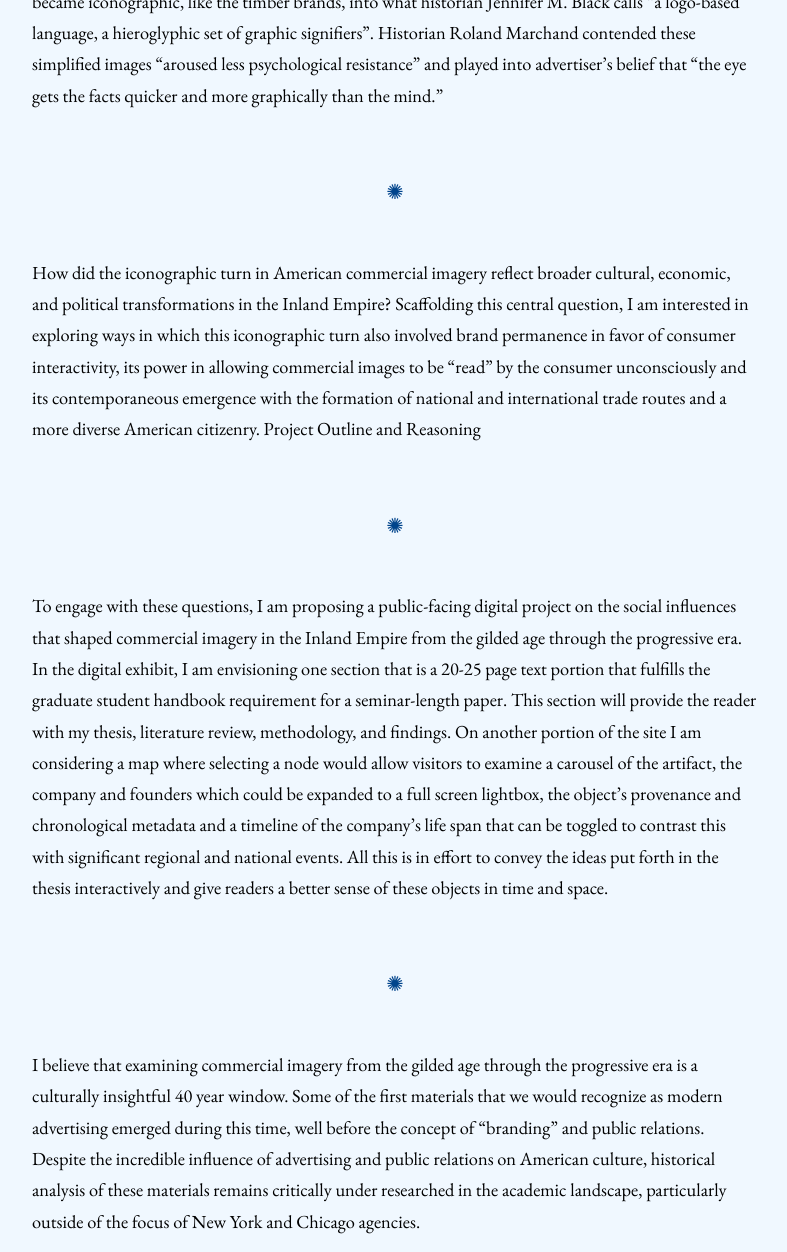
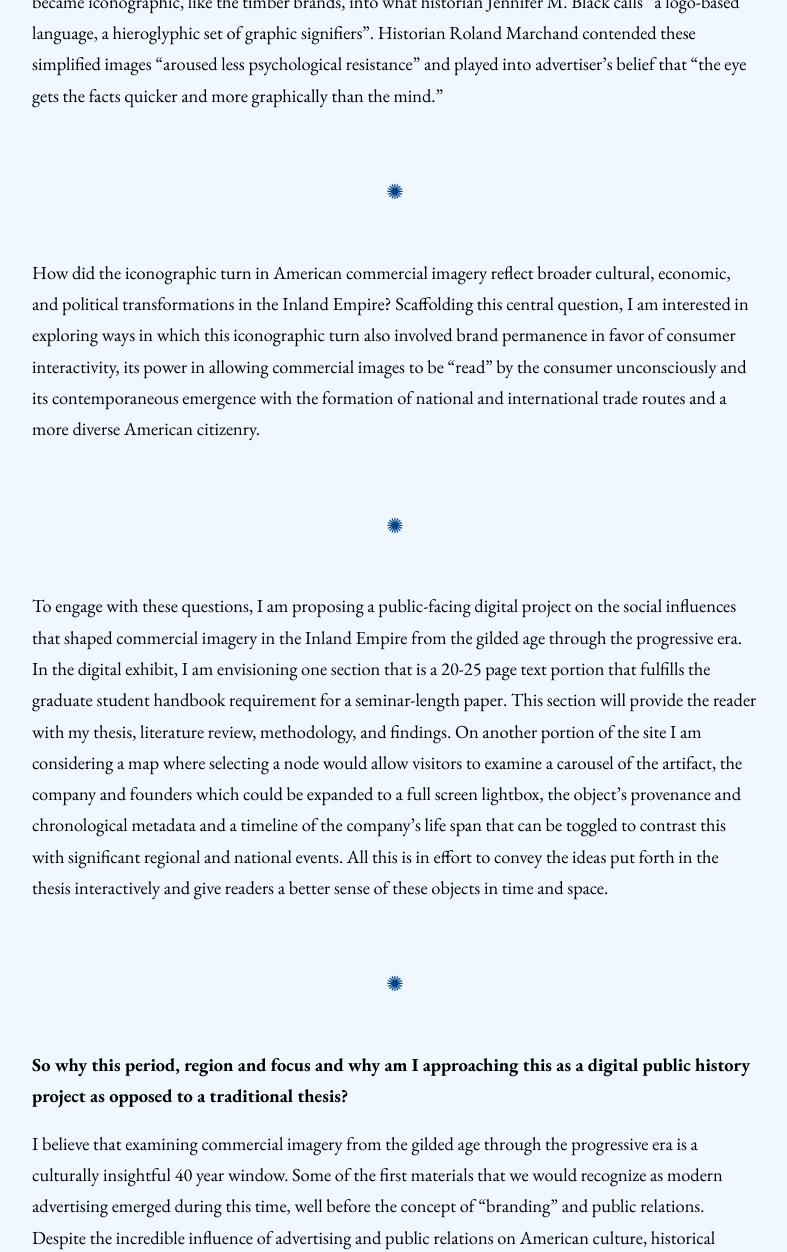
Before and after one commit to aweymo-ui/thesis, a Jekyll site: the page built from content/2_presentation.md, in a window 1280 px wide and 1400 px high, scrolled down 884 px, cut to the strip 0-1252 px from the top of the window. Shown: the whole strip, without its empty margins (245-1032 px from the left). Built offline with Jekyll 4.4.1, drawn with Linux system fonts in a browser that asks for light colours; some web fonts are replaced; some of the changed text lies outside the part shown.

Commit message:
adding and adjusting

```diff
--- a/content/2_presentation.md
+++ b/content/2_presentation.md
@@ -27,7 +27,6 @@ Since then, I’ve become interested in the progression of early commercial imag
 <br>
 
 How did the iconographic turn in American commercial imagery reflect broader cultural, economic, and political transformations in the Inland Empire? Scaffolding this central question, I am interested in exploring ways in which this iconographic turn also involved brand permanence in favor of consumer interactivity, its power in allowing commercial images to be “read” by the consumer unconsciously and its contemporaneous emergence with the formation of national and international trade routes and a more diverse American citizenry.
-Project Outline and Reasoning
 
 <br>
 <div class="symbol-container">
@@ -42,6 +41,8 @@ To engage with these questions, I am proposing a public-facing digital project o
     <p class="symbol">&#10042;</p>
 </div>
 <br>
+
+**So why this period, region and focus and why am I approaching this as a digital public history project as opposed to a traditional thesis?**
 
 I believe that examining commercial imagery from the gilded age through the progressive era is a culturally insightful 40 year window. Some of the first materials that we would recognize as modern advertising emerged during this time, well before the concept of “branding” and public relations. Despite the incredible influence of advertising and public relations on American culture, historical analysis of these materials remains critically under researched in the academic landscape, particularly outside of the focus of New York and Chicago agencies.
 
@@ -77,6 +78,8 @@ While certainly more associated with environmental history, William Cronon’s N
 
 Roland Marchand’s, Advertising the American Dream and Creating the Corporate Soul also inform the way I will avoid speculating on how commercial imagery was received by consumers by remaining producer focused and backing up historical arguments with a diverse pool of multidisciplinary quantitative data. In both texts, Marchand contrasts commercial imagery against broader social and economic forces to tease out cultural and psychological findings and being mindful to not reach for a one to one cause and effect between advertising and social reaction to those images. Employing this approach, I am also mindful to avoid speculation and projection inherent to studying visual resources by focusing on the producer’s output and corporate legacy rather than the consumer’s hypothetical reaction to these materials.
 
+Additionally, Pamela Walker Laird’s Advertising Progress and Daniel Robert’s Courteous Capitalism have been instrumental to my understanding the advent of the public relations industry, its origins in avoiding government regulation and deflecting criticism from the consuming public. M.M. Manring’s Slave in a Box, Bonnie Christensen’s Red Lodge and the Mythic West and Jennifer M. Black’s Branding Trust have been guiding works in how historians can make new connections by examining contemporaneous trends in commercial imagery, cultural anxieties and advancements in the printing and packaging technology of these materials.
+
 <br>
 <div class="symbol-container">
     <p class="symbol">&#10042;</p>
```
